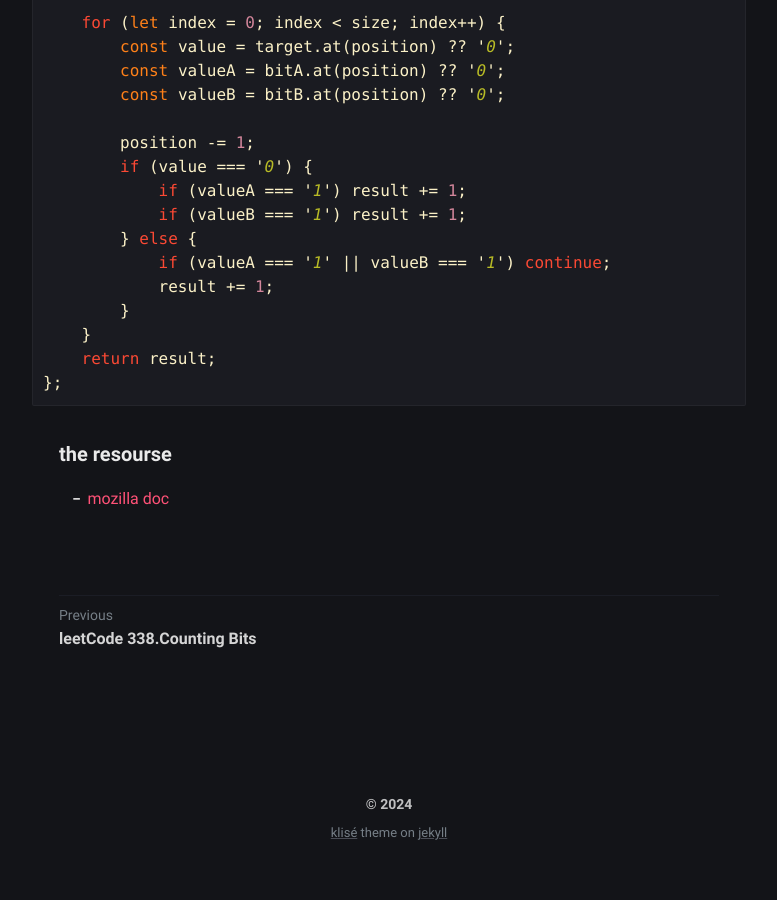
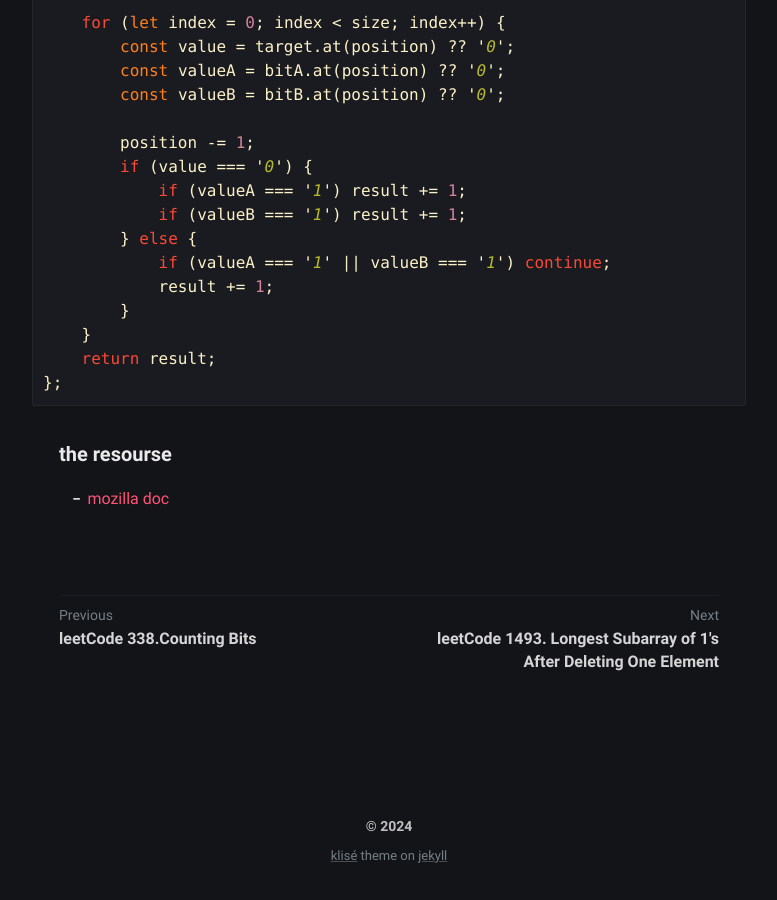
Before and after one commit to keimindev/ming.github.io, a Jekyll site: the page built from _posts/leetCode-1318-Minimum-Flips-to-Make-a-OR-b-Equal-to-c/2024-04-08-leetCode-1318-Minimum-Flips-to-Make-a-OR-b-Equal-to-c.md, in a window 1280 px wide and 900 px high, scrolled down 1868 px. Shown: the whole window, without its empty margins (251-1028 px from the left). Built offline with Jekyll 4.4.1, drawn with Linux system fonts in a browser that asks for light colours; before the commit the page ends 2745 px from its top, so only the background shows below that; part of the change alters nothing that is shown.

Commit message:
Update leetcode 1493

````diff
--- a/_posts/leetCode-1318-Minimum-Flips-to-Make-a-OR-b-Equal-to-c/2024-04-08-leetCode-1318-Minimum-Flips-to-Make-a-OR-b-Equal-to-c.md
+++ b/_posts/leetCode-1318-Minimum-Flips-to-Make-a-OR-b-Equal-to-c/2024-04-08-leetCode-1318-Minimum-Flips-to-Make-a-OR-b-Equal-to-c.md
@@ -16,7 +16,7 @@ Flip operation consists of change `any` single bit `1` to `0` or change the bit
 
 
 Example 1:
-![alt text](image.png)
+![example img](./image.png)
 
 ```javascript
 Input: a = 2, b = 6, c = 5
@@ -60,7 +60,6 @@ console.log(`An index of ${index} returns ${array1.at(index)}`);
 ```
 
 
-
 #### Solution
 
 
--- /dev/null
+++ b/_posts/leetCode-1493-Longest-Subarray-of-1's-After-Deleting-One-Element/2024-04-10-leetCode-1493-Longest-Subarray-of-1's-After-Deleting-One-Element.md
@@ -0,0 +1,87 @@
+---
+layout: post
+title: leetCode 1493. Longest Subarray of 1's After Deleting One Element
+date: 2024-04-10 15:00:00 +07:00
+categories: leetcode
+tags: [blog, javascript, leetcode, BitManipulation]
+description: leetcode Sliding Window medium test
+---
+
+leetCode [1493. Longest Subarray of 1's After Deleting One Element](https://leetcode.com/problems/longest-subarray-of-1s-after-deleting-one-element/).
+
+<hr>
+
+Given a binary array `nums`, you should delete one element from it.
+
+Return the size of the longest non-empty subarray containing only `1`'s in the resulting array. Return `0` if there is no such subarray.
+
+
+
+Example 1:
+
+```javascript
+Input: nums = [1,1,0,1]
+Output: 3
+Explanation: After deleting the number in position 2, [1,1,1] contains 3 numbers with value of 1s.
+```
+
+Example 2:
+```javascript
+Input: nums = [0,1,1,1,0,1,1,0,1]
+Output: 5
+Explanation: After deleting the number in position 4, [0,1,1,1,1,1,0,1] longest subarray with value of 1s is [1,1,1,1,1].
+```
+
+Example 3:
+```javascript
+Input: nums = [1,1,1]
+Output: 2
+Explanation: You must delete one element.
+```
+
+
+<hr>
+
+
+#### Approach
+
+You need to find the sum of 1's. Use a loop to find 0, then put the sum of 1's before 0 into a temporary array. Then, you can obtain the sum of the 1's, but you need to find the longest consecutive sum of 1's.
+
+Again, find the maximum sum by adding the numbers in the temporary array using loop.
+
+
+
+#### Solution
+
+
+
+```javascript
+var longestSubarray = function(nums) {
+    if (!nums.includes(1)) return 0;
+    if (!nums.includes(0)) return nums.length - 1;
+
+    let sum = 0;
+
+    const maxArr = []
+    const result = []
+
+
+    for(let i=0; i<nums.length; i++){
+        if(nums[i] === 1){
+         sum++
+        }else{
+         maxArr.push(sum)
+         sum = 0
+        }
+    }
+
+    maxArr.push(sum)
+
+    for (let i = 0; i < maxArr.length; i++) {
+       result.push(maxArr[i] + (maxArr[i + 1] || 0));
+    }
+
+    return Math.max(...result)
+
+};
+```
````
Also changed, not shown: README.md, _posts/leetCode-1493-Longest-Subarray-of-1's-After-Deleting-One-Element/image.png (added).
